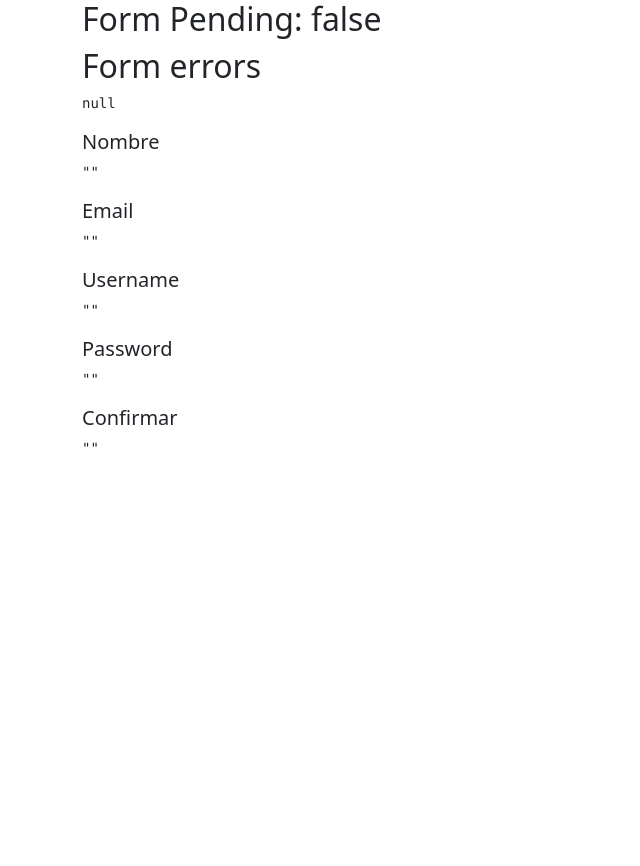
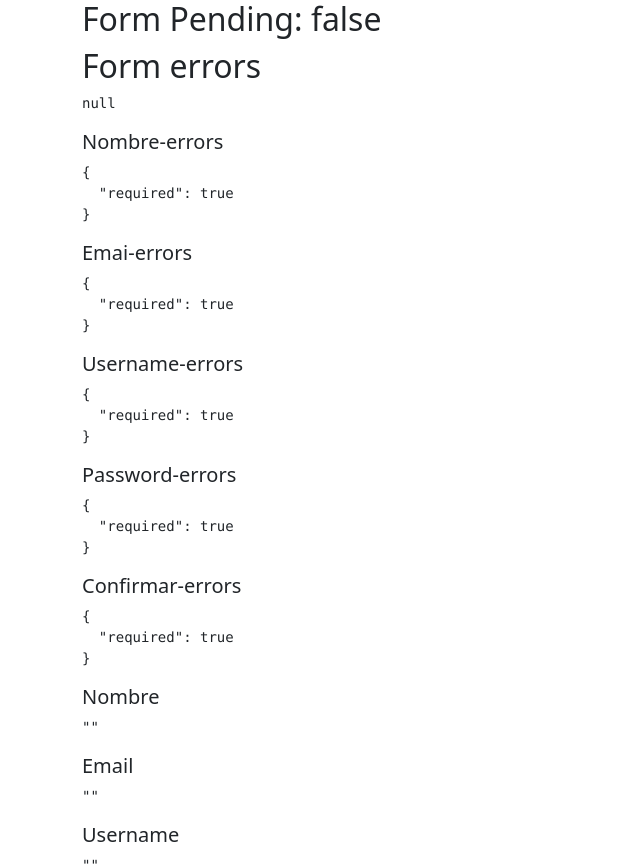
Before and after one commit to Azerzax/formsApp, an Angular app: page /auth/signUp in a window 1280 px wide. Shown: the part 640-1506 px from the top of the page, without its empty margins (0-640 px from the left). Before the commit the page ends 1115 px from the top, so only its background shows below. Built offline with nearby package versions, Linux system fonts and the light colour scheme.

Commit message:
validaciones de email y patrones

```diff
--- a/src/app/auth/pages/register-page/register-page.component.html
+++ b/src/app/auth/pages/register-page/register-page.component.html
@@ -101,6 +101,24 @@
 <h2>Form errors</h2>
 <pre>{{ myForm.errors| json }}</pre>
 
+
+<h5>Nombre-errors</h5>
+<pre>{{ myForm.controls['name'].errors | json }}</pre>
+
+<h5>Emai-errors</h5>
+<pre>{{ myForm.controls['email'].errors | json }}</pre>
+
+<h5>Username-errors</h5>
+<pre>{{ myForm.controls['username'].errors | json }}</pre>
+
+
+<h5>Password-errors</h5>
+<pre>{{ myForm.controls['password'].errors | json }}</pre>
+
+<h5>Confirmar-errors</h5>
+<pre>{{ myForm.controls['password2'].errors | json }}</pre>
+
+
 <h5>Nombre</h5>
 <pre>{{ myForm.value.name| json }}</pre>
 
--- a/src/app/auth/pages/register-page/register-page.component.ts
+++ b/src/app/auth/pages/register-page/register-page.component.ts
@@ -1,6 +1,6 @@
 import { Component } from '@angular/core';
 import { FormBuilder, FormGroup, Validators } from '@angular/forms';
-import { cantBeNigga } from '../../../shared/validators/validators';
+import * as customValidators from '../../../shared/validators/validators';
 
 @Component({
   templateUrl: './register-page.component.html',
@@ -12,9 +12,9 @@ export class RegisterPageComponent {
   }
 
   public myForm = this.fb.group({
-    name:['', [Validators.required]],
-    email:['', [Validators.required]],
-    username:['', [Validators.required, cantBeNigga]],
+    name:['', [Validators.required, Validators.pattern(customValidators.firstNameAndLastnamePattern)]],
+    email:['', [Validators.required, Validators.pattern(customValidators.emailPattern)]],
+    username:['', [Validators.required, customValidators.cantBeNigga]],
     password:['', [Validators.required, Validators.minLength(8)]],
     password2:['', [Validators.required]]
   })
--- a/src/app/shared/validators/validators.ts
+++ b/src/app/shared/validators/validators.ts
@@ -1,7 +1,10 @@
-import { FormControl } from "@angular/forms";
+import { FormControl, ValidationErrors } from "@angular/forms";
+
+export const firstNameAndLastnamePattern: string = '([a-zA-Z]+) ([a-zA-Z]+)';
+export const emailPattern: string = "^[a-z0-9._%+-]+@[a-z0-9.-]+\\.[a-z]{2,4}$";
 
 
-export const cantBeNigga = (control:FormControl) => {
+export const cantBeNigga = (control:FormControl): ValidationErrors | null => {
   const value:string = control.value.trim().toLowerCase();
 
   if (value === 'nigga') {
```
